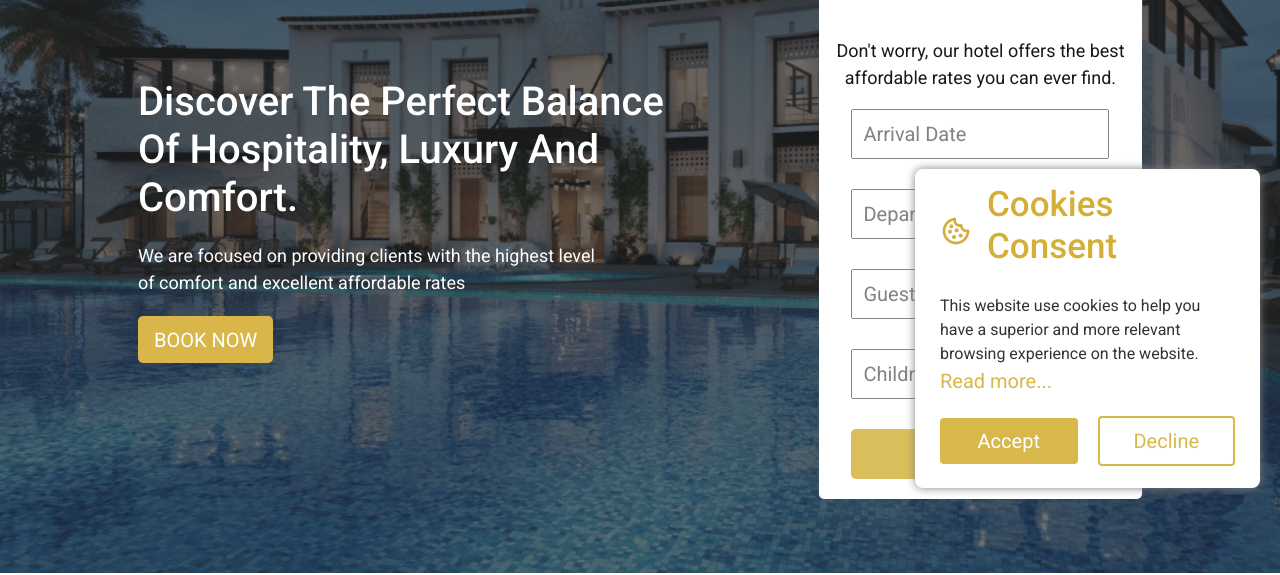
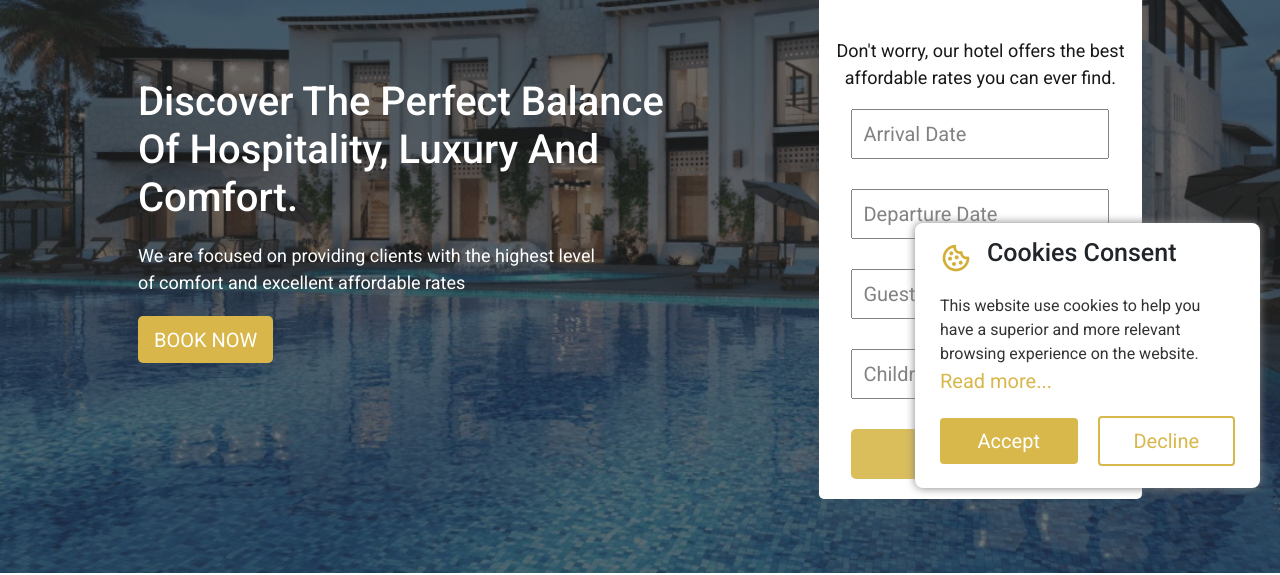
Before and after one commit to Manjur-WD/nagina-desert-camp-clone, a plain HTML site: page index.html in a window 1280 px wide. Shown: the part 262-837 px from the top of the page. Drawn offline with nearby package versions, Linux system fonts and the light colour scheme.

Commit message:
Update index.html

```diff
--- a/index.html
+++ b/index.html
@@ -387,7 +387,7 @@
 	<div class="wrapper">
       <header>
         <i class="bx bx-cookie"></i>
-        <h3>Cookies Consent</h3>
+        <h5>Cookies Consent</h5>
       </header>
       <div class="data">
         <p>This website use cookies to help you have a superior and more relevant browsing experience on the website. <br> <a href="#"> Read more...</a></p>
```
